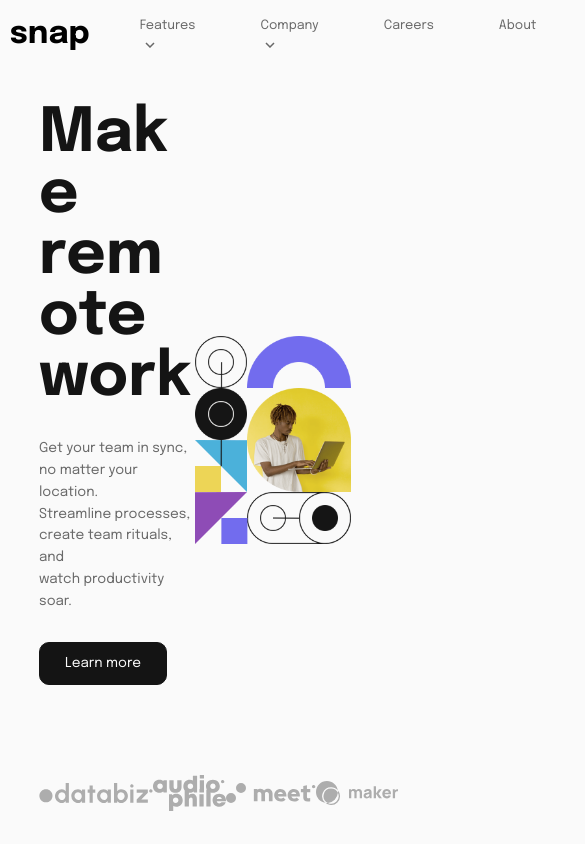
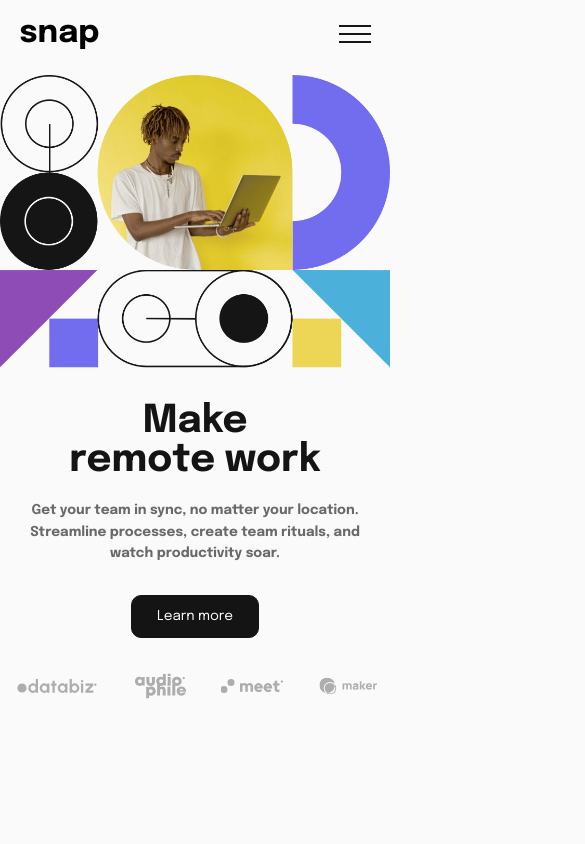
Before and after one commit to atevadd/Homepage-intro-section, a plain HTML site: page index.html in a window 390 px wide. Shown: the top 844 px of the page, 585 px wide, since content can reach past the window. Drawn offline with Linux system fonts and the light colour scheme.

Commit message:
feat: the landing page done

```diff
--- a/index.html
+++ b/index.html
@@ -64,6 +64,10 @@
             <li class="nav-link btn btn-reg"><a href="#">Register</a></li>
           </ul>
         </nav>
+
+        <div class="ham-menu">
+          <img src="/images/icon-menu.svg" alt="" />
+        </div>
       </header>
 
       <!-- The hero section -->
@@ -88,7 +92,11 @@
           </div>
         </div>
         <div class="hero-image">
-          <img src="/images/image-hero-desktop.png" alt="hero image" />
+          <picture>
+            <source media="(min-width: 768px)" srcset="/images/image-hero-desktop.png" />
+            <source media="(min-width: 0px)" srcset="/images/image-hero-mobile.png" />
+            <img src="/images/image-hero-desktop.png" alt="hero image" />
+          </picture>
         </div>
       </section>
     </main>
--- a/scss/style.scss
+++ b/scss/style.scss
@@ -1,5 +1,5 @@
 @use "./variables" as v;
-@use "./mixins";
+@use "./mixins" as m;
 
 /*
   1. Use a more-intuitive box-sizing model.
@@ -24,6 +24,7 @@ html,
 body {
   height: 100%;
   background-color: v.$color-white;
+  overflow-x: hidden;
 }
 /*
   Typographic tweaks!
@@ -82,6 +83,11 @@ header {
   margin: 0 auto;
   padding-top: 10px;
 
+  @include m.mobile {
+    width: 90%;
+    justify-content: space-between;
+  }
+
   nav {
     position: relative;
     width: 90%;
@@ -90,6 +96,10 @@ header {
     align-items: center;
     justify-content: space-between;
     margin-left: 30px;
+
+    @include m.mobile {
+      display: none;
+    }
 
     ul {
       list-style-type: none;
@@ -199,6 +209,14 @@ header {
       }
     }
   }
+
+  .ham-menu {
+    display: none;
+
+    @include m.mobile {
+      display: inline-block;
+    }
+  }
 }
 
 // The hero section style
@@ -208,12 +226,25 @@ header {
   margin: 10vh auto 0;
   display: flex;
 
+  @include m.mobile {
+    flex-direction: column;
+    // border: 1px solid red;
+    width: 100vw;
+    height: 100%;
+    margin-top: 2vh;
+  }
+
   &-text {
     width: 50%;
     align-self: stretch;
     display: flex;
     flex-direction: column;
     justify-content: center;
+
+    @include m.mobile {
+      order: 2;
+      width: 100%;
+    }
 
     h1 {
       font-size: 3.8rem;
@@ -222,6 +253,12 @@ header {
       line-height: 1;
       margin-bottom: 30px;
       margin-top: 35px;
+
+      @include m.mobile {
+        font-size: 2.4rem;
+        text-align: center;
+        margin-bottom: 20px;
+      }
     }
     p {
       font-size: 0.85rem;
@@ -229,6 +266,13 @@ header {
       font-weight: v.$font-w-500;
       margin-bottom: 30px;
       line-height: 1.6;
+
+      @include m.mobile {
+        font-size: 0.85rem;
+        text-align: center;
+        font-weight: v.$font-w-700;
+        // padding: 0 30px;
+      }
     }
 
     .cta {
@@ -243,6 +287,10 @@ header {
       margin-bottom: 90px;
       border: 1px solid v.$color-black;
 
+      @include m.mobile {
+        margin: 0 auto 30px;
+      }
+
       &:hover {
         border: 1px solid v.$color-black;
         background-color: transparent;
@@ -256,6 +304,12 @@ header {
       display: flex;
       align-items: center;
       justify-content: space-between;
+
+      img {
+        @include m.mobile {
+          transform: scale(0.7, 0.7);
+        }
+      }
     }
   }
   &-image {
@@ -263,6 +317,12 @@ header {
     align-self: stretch;
     height: 100%;
 
+    @include m.mobile {
+      order: 1;
+      width: 100%;
+    }
+
+    picture,
     img {
       width: 100%;
       height: 100%;
```
Also changed, not shown: css/style.css, 1 other file.
